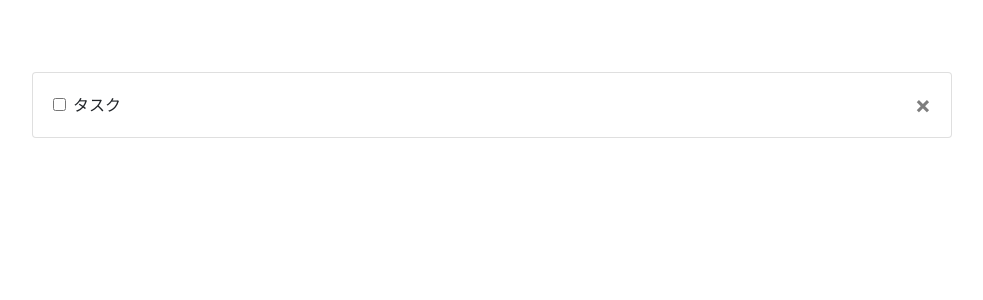
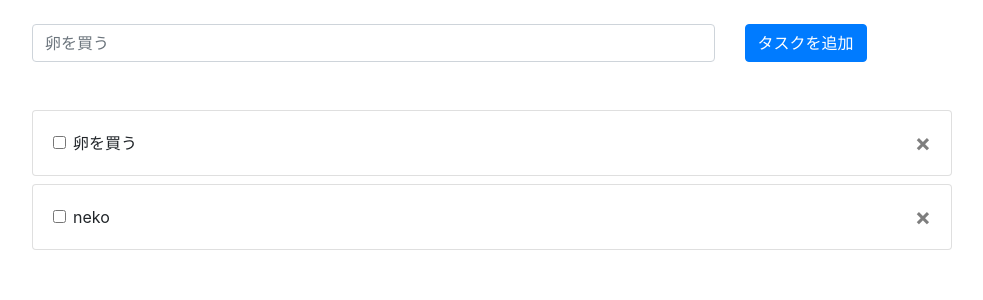
Before and after one commit to S42100254h/todo_django, a Django app: page / in a window 1280 px wide. Shown: the top 300 px of the page, without its empty margins (148-1131 px from the left). Run offline with Django 4.2, Linux system fonts and the light colour scheme; data comes from the database, SQL or seed files in the repository; both versions use the stored data as it was after the commit; some libraries are stand-ins or nearby versions.

Commit message:
update task_list

```diff
--- a/task/templates/task_list.html
+++ b/task/templates/task_list.html
@@ -1,15 +1,29 @@
 {% extends 'base.html' %} {% block content %}
+<form>
+  <div class="form-group row">
+    <div class="col-9">
+      <input type="text" class="form-control" placeholder="卵を買う" />
+    </div>
+    <div class="col-3">
+      <button type="submit" class="btn btn-primary mt-auto">
+        タスクを追加
+      </button>
+    </div>
+  </div>
+</form>
 <div class="mt-5">
+  {% for t in task %}
   <div class="card mb-2">
     <div class="card-body">
       <div class="form-check">
         <input class="form-check-input" type="checkbox" />
-        <label class="form-check-label"> タスク </label>
+        <label class="form-check-label"> {{t.title}} </label>
         <button type="button" class="close float-right">
           <span>&times;</span>
         </button>
       </div>
     </div>
   </div>
+  {% endfor %}
 </div>
 {% endblock %}
```
Also changed, not shown: db.sqlite3.
